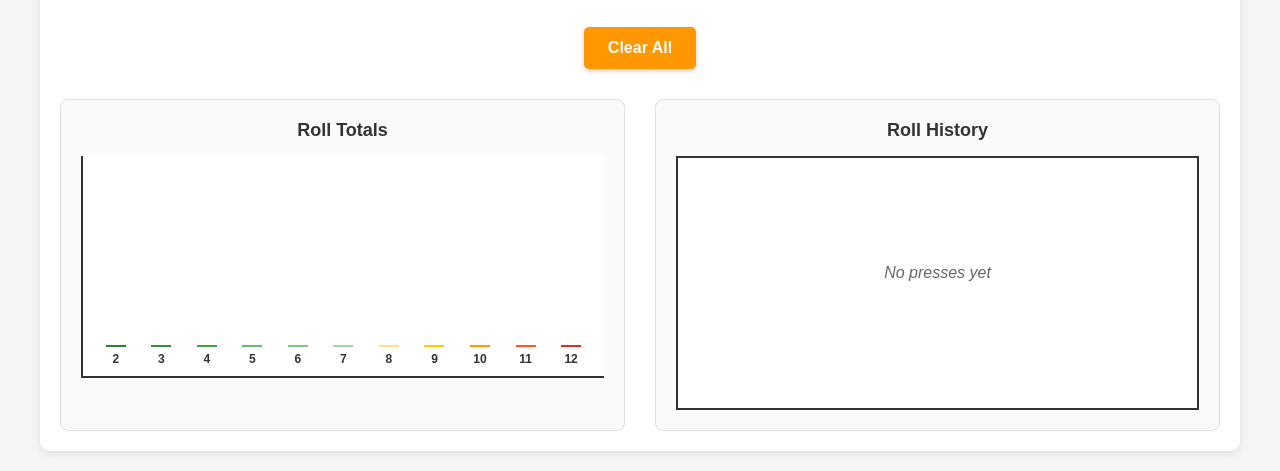
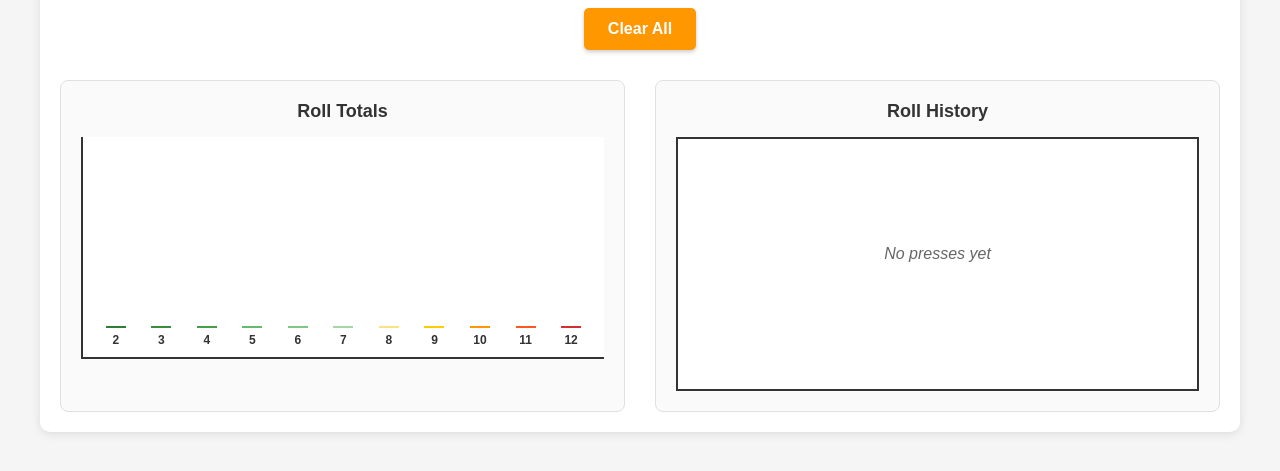
Before and after one commit to zaitsev77/Catan, a plain HTML site: page index.html in a window 1280 px wide. Shown: the part 354-825 px from the top of the page. Drawn offline with Linux system fonts and the light colour scheme.

Commit message:
Changed top padding

```diff
--- a/index.html
+++ b/index.html
@@ -16,7 +16,10 @@
         .container {
             background-color: white;
             border-radius: 10px;
-            padding: 20px;
+            padding-top: 1px;
+			padding-right: 20px;
+			padding-bottom: 20px;
+		    padding-left: 20px;
             box-shadow: 0 2px 10px rgba(0,0,0,0.1);
         }
 
```
